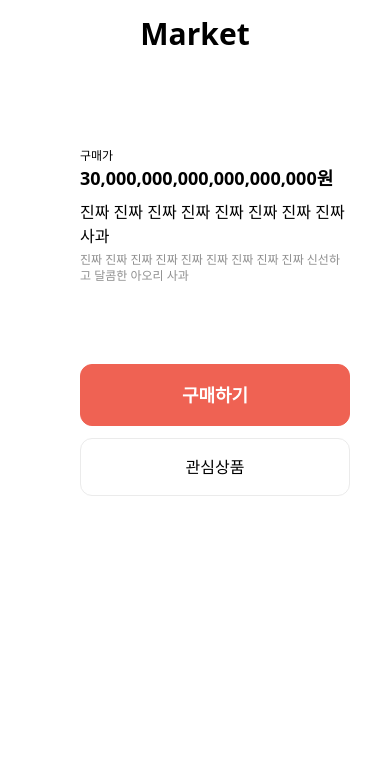
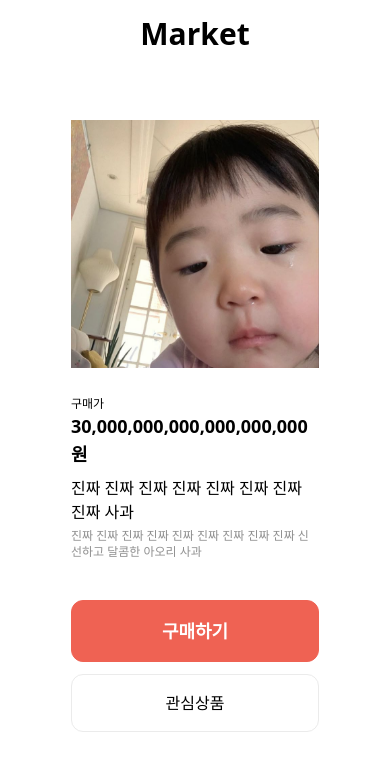
Before and after one commit to house-study/Bom-Market, a Next.js app: page /product/1 in a window 390 px wide. Shown: the top 770 px of the page. Built offline with nearby package versions, Linux system fonts and the light colour scheme; data requests are answered from the project's data file.

Commit message:
style: 상품 상세페이지 반응형 수정

```diff
--- a/src/pages/product/[id].tsx
+++ b/src/pages/product/[id].tsx
@@ -31,7 +31,7 @@ export default function ProductDetailPage() {
   if (!product) return <p>로딩 중...</p>;
 
   return (
-    <div className="flex gap-10 pt-10">
+    <div className="mx-auto flex w-[80%] flex-col gap-5 pt-10 md:flex md:w-[90%] md:flex-row md:gap-15">
       <div className="relative aspect-square grow-1">
         <Image
           src={product.imageURL}
@@ -40,14 +40,14 @@ export default function ProductDetailPage() {
           className="object-cover"
         />
       </div>
-      <div className="flex grow-1 flex-col py-7">
+      <div className="flex grow-1 flex-col py-2 md:py-7">
         <span className="text-xs">구매가</span>
         <strong className="text-lg font-bold">
           {product.price.toLocaleString()}원
         </strong>
         <h1 className="pt-2 pb-1">{product.productName}</h1>
         <p className="text-gray-2 text-xs">{product.description}</p>
-        <div className="flex flex-col gap-3 pt-20">
+        <div className="flex flex-col gap-3 pt-10 md:pt-20">
           <button className="bg-point border-point w-full cursor-pointer rounded-xl border py-4 text-lg font-bold text-white">
             구매하기
           </button>
```
